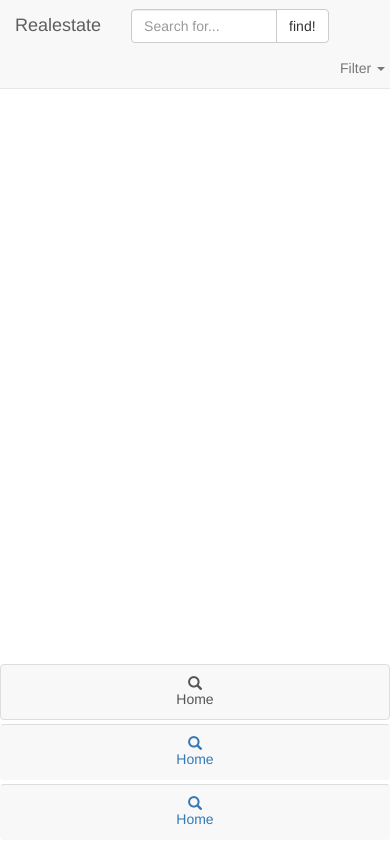
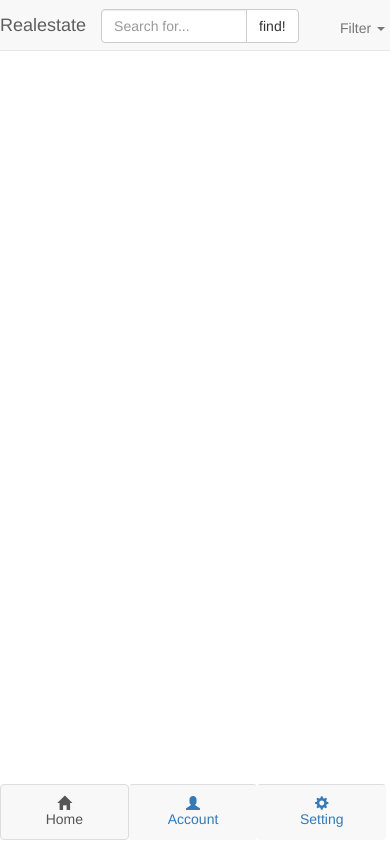
Before and after one commit to mehdad/angova-UI, a website: page index.htm in a window 390 px wide. Drawn offline with nearby package versions, Linux system fonts and the light colour scheme.

Commit message:
Small screen support enhanced and proper icons added

```diff
--- a/asset/css/style.css
+++ b/asset/css/style.css
@@ -1,9 +1,15 @@
+/*******  Header Nav ********/
 .header.navbar.navbar-default form {
     top: 9px;
 }
 
 .header.navbar-default .container .navbar-brand, .navbar .container-fluid .navbar-brand {
      margin-left: 0px !important;
+     padding: 15px 0px !important;
+}
+
+.header.navbar-default .dropdown-toggle {
+        padding-left: 0px;
 }
 
 @media (max-width: 767px){
@@ -17,6 +23,12 @@
     padding-right: 5px;
 }
 
+/*******  Footer Nav ********/
+.footer .nav-tabs.nav-justified  li {
+    float: left !important;
+    width: 33% !important;
+}
+
 .footer .nav-tabs.nav-justified li a {
     border-top: 1px solid #ddd !important;
     background-color: #F8F8F8 !important;
--- a/index.htm
+++ b/index.htm
@@ -45,7 +45,7 @@
             <li class="active">
                 <a href="#">
                     <div class="center-block">
-                        <span class="glyphicon glyphicon-search" aria-hidden="true"></span>
+                        <span class="glyphicon glyphicon-home" aria-hidden="true"></span>
                     </div>
                     <div class="center-block">Home</div>
                 </a>
@@ -53,17 +53,17 @@
             <li>
                 <a href="#">
                     <div class="center-block">
-                        <span class="glyphicon glyphicon-search" aria-hidden="true"></span>
+                        <span class="glyphicon glyphicon-user" aria-hidden="true"></span>
                     </div>
-                    <div class="center-block">Home</div>
+                    <div class="center-block">Account</div>
                 </a>
             </li>
             <li>
                 <a href="#">
                     <div class="center-block">
-                        <span class="glyphicon glyphicon-search" aria-hidden="true"></span>
+                        <span class="glyphicon glyphicon-cog" aria-hidden="true"></span>
                     </div>
-                    <div class="center-block">Home</div>
+                    <div class="center-block">Setting</div>
                 </a>
             </li>
         </ul>
```
